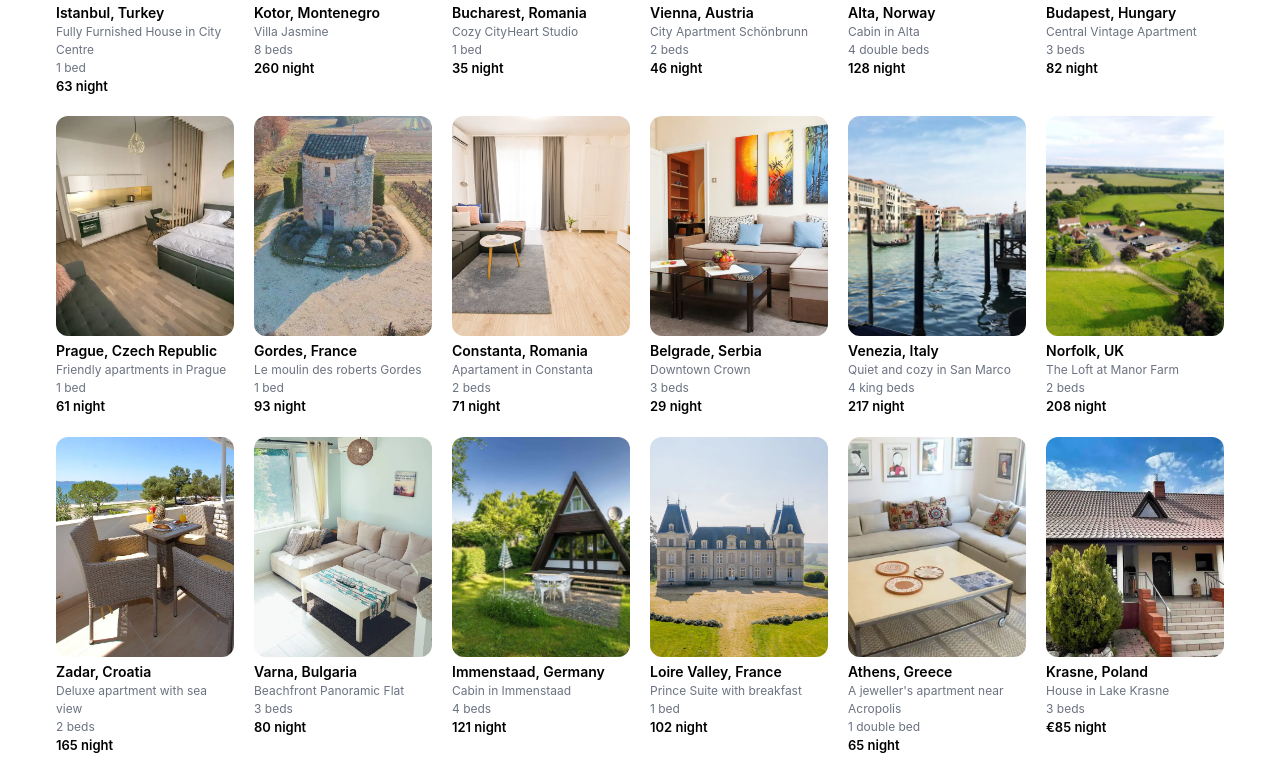
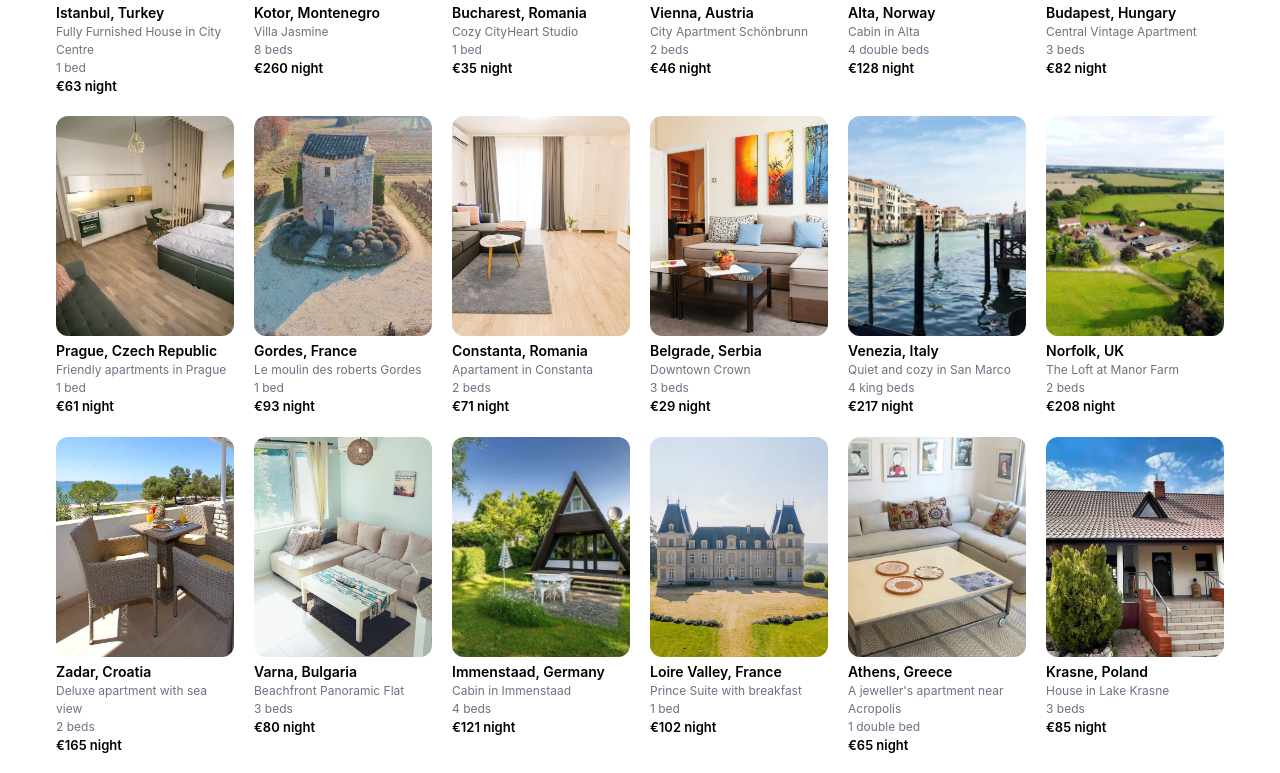
Before and after one commit to RaulMacavei/Airbnb-2.0, a React (Create React App) app: page / in a window 1280 px wide. Shown: the part 720-1493 px from the top of the page. Built offline with nearby package versions, Linux system fonts and the light colour scheme.

Commit message:
google analytics

```diff
--- a/public/index.html
+++ b/public/index.html
@@ -15,6 +15,32 @@
       href="https://fonts.googleapis.com/css2?family=Varela+Round&display=swap"
       rel="stylesheet"
     />
+    <!-- Google Analytics -->
+    <script>
+      (function (i, s, o, g, r, a, m) {
+        i["GoogleAnalyticsObject"] = r;
+        (i[r] =
+          i[r] ||
+          function () {
+            (i[r].q = i[r].q || []).push(arguments);
+          }),
+          (i[r].l = 1 * new Date());
+        (a = s.createElement(o)), (m = s.getElementsByTagName(o)[0]);
+        a.async = 1;
+        a.src = g;
+        m.parentNode.insertBefore(a, m);
+      })(
+        window,
+        document,
+        "script",
+        "https://www.google-analytics.com/analytics.js",
+        "ga"
+      );
+
+      ga("create", "UA-XXXXX-Y", "auto");
+      ga("send", "pageview");
+    </script>
+    <!-- End Google Analytics -->
     <title>Airbnb 2.0</title>
   </head>
   <body>
--- a/src/components/Rentals.js
+++ b/src/components/Rentals.js
@@ -27,161 +27,35 @@ const Rentals = () => {
       title: "Zadar, Croatia",
       description: "Deluxe apartment with sea view",
       beds: "2 beds",
-      price: "165 night",
+      price: "€165 night",
     },
     {
       image: Varna,
       title: "Varna, Bulgaria",
       description: "Beachfront Panoramic Flat",
       beds: "3 beds",
-      price: "80 night",
+      price: "€80 night",
     },
     {
       image: Immenstaad,
       title: "Immenstaad, Germany",
       description: "Cabin in Immenstaad",
       beds: "4 beds",
-      price: "121 night",
+      price: "€121 night",
     },
     {
       image: Loire,
       title: "Loire Valley, France",
       description: "Prince Suite with breakfast",
       beds: "1 bed",
-      price: "102 night",
+      price: "€102 night",
     },
     {
       image: Athens,
       title: "Athens, Greece",
       description: "A jeweller's apartment near Acropolis",
       beds: "1 double bed",
-      price: "65 night",
-    },
-    {
-      image: Krasne,
-      title: "Krasne, Poland",
-      description: "House in Lake Krasne",
-      beds: "3 beds",
-      price: "85 night",
-    },
-    {
-      image: Istanbul,
-      title: "Istanbul, Turkey",
-      description: "Fully Furnished  House in City Centre",
-      beds: "1 bed",
-      price: "63 night",
-    },
-    {
-      image: Kotor,
-      title: "Kotor, Montenegro",
-      description: "Villa Jasmine",
-      beds: "8 beds",
-      price: "260 night",
-    },
-    {
-      image: Bucharest,
-      title: "Bucharest, Romania",
-      description: "Cozy CityHeart Studio",
-      beds: "1 bed",
-      price: "35 night",
-    },
-    {
-      image: Vienna,
-      title: "Vienna, Austria",
-      description: "City Apartment Schönbrunn",
-      beds: "2 beds",
-      price: "46 night",
-    },
-    {
-      image: Norway,
-      title: "Alta, Norway",
-      description: "Cabin in Alta",
-      beds: "4 double beds",
-      price: "128 night",
-    },
-    {
-      image: Budapest,
-      title: "Budapest, Hungary",
-      description: "Central Vintage Apartment",
-      beds: "3 beds",
-      price: "82 night",
-    },
-    {
-      image: Prague,
-      title: "Prague, Czech Republic",
-      description: "Friendly apartments in Prague",
-      beds: "1 bed",
-      price: "61 night",
-    },
-    {
-      image: France,
-      title: "Gordes, France",
-      description: "Le moulin des roberts Gordes",
-      beds: "1 bed",
-      price: "93 night",
-    },
-    {
-      image: Constanta,
-      title: "Constanta, Romania",
-      description: "Apartament in Constanta",
-      beds: "2 beds",
-      price: "71 night",
-    },
-    {
-      image: Belgrade,
-      title: "Belgrade, Serbia",
-      description: "Downtown Crown",
-      beds: "3 beds",
-      price: "29 night",
-    },
-    {
-      image: Venezia,
-      title: "Venezia, Italy",
-      description: "Quiet and cozy in San Marco",
-      beds: "4 king beds",
-      price: "217 night",
-    },
-    {
-      image: Norfolk,
-      title: "Norfolk, UK",
-      description: "The Loft at Manor Farm",
-      beds: "2 beds",
-      price: "208 night",
-    },
-    {
-      image: Zadar,
-      title: "Zadar, Croatia",
-      description: "Deluxe apartment with sea view",
-      beds: "2 beds",
-      price: "165 night",
-    },
-    {
-      image: Varna,
-      title: "Varna, Bulgaria",
-      description: "Beachfront Panoramic Flat",
-      beds: "3 beds",
-      price: "80 night",
-    },
-    {
-      image: Immenstaad,
-      title: "Immenstaad, Germany",
-      description: "Cabin in Immenstaad",
-      beds: "4 beds",
-      price: "121 night",
-    },
-    {
-      image: Loire,
-      title: "Loire Valley, France",
-      description: "Prince Suite with breakfast",
-      beds: "1 bed",
-      price: "102 night",
-    },
-    {
-      image: Athens,
-      title: "Athens, Greece",
-      description: "A jeweller's apartment near Acropolis",
-      beds: "1 double bed",
-      price: "65 night",
+      price: "€65 night",
     },
     {
       image: Krasne,
@@ -195,84 +69,210 @@ const Rentals = () => {
       title: "Istanbul, Turkey",
       description: "Fully Furnished  House in City Centre",
       beds: "1 bed",
-      price: "63 night",
+      price: "€63 night",
     },
     {
       image: Kotor,
       title: "Kotor, Montenegro",
       description: "Villa Jasmine",
       beds: "8 beds",
-      price: "260 night",
+      price: "€260 night",
     },
     {
       image: Bucharest,
       title: "Bucharest, Romania",
       description: "Cozy CityHeart Studio",
       beds: "1 bed",
-      price: "35 night",
+      price: "€35 night",
     },
     {
       image: Vienna,
       title: "Vienna, Austria",
       description: "City Apartment Schönbrunn",
       beds: "2 beds",
-      price: "46 night",
+      price: "€46 night",
     },
     {
       image: Norway,
       title: "Alta, Norway",
       description: "Cabin in Alta",
       beds: "4 double beds",
-      price: "128 night",
+      price: "€128 night",
     },
     {
       image: Budapest,
       title: "Budapest, Hungary",
       description: "Central Vintage Apartment",
       beds: "3 beds",
-      price: "82 night",
+      price: "€82 night",
     },
     {
       image: Prague,
       title: "Prague, Czech Republic",
       description: "Friendly apartments in Prague",
       beds: "1 bed",
-      price: "61 night",
+      price: "€61 night",
     },
     {
       image: France,
       title: "Gordes, France",
       description: "Le moulin des roberts Gordes",
       beds: "1 bed",
-      price: "93 night",
+      price: "€93 night",
     },
     {
       image: Constanta,
       title: "Constanta, Romania",
       description: "Apartament in Constanta",
       beds: "2 beds",
-      price: "71 night",
+      price: "€71 night",
     },
     {
       image: Belgrade,
       title: "Belgrade, Serbia",
       description: "Downtown Crown",
       beds: "3 beds",
-      price: "29 night",
+      price: "€29 night",
     },
     {
       image: Venezia,
       title: "Venezia, Italy",
       description: "Quiet and cozy in San Marco",
       beds: "4 king beds",
-      price: "217 night",
+      price: "€217 night",
     },
     {
       image: Norfolk,
       title: "Norfolk, UK",
       description: "The Loft at Manor Farm",
       beds: "2 beds",
-      price: "208 night",
+      price: "€208 night",
+    },
+    {
+      image: Zadar,
+      title: "Zadar, Croatia",
+      description: "Deluxe apartment with sea view",
+      beds: "2 beds",
+      price: "€165 night",
+    },
+    {
+      image: Varna,
+      title: "Varna, Bulgaria",
+      description: "Beachfront Panoramic Flat",
+      beds: "3 beds",
+      price: "€80 night",
+    },
+    {
+      image: Immenstaad,
+      title: "Immenstaad, Germany",
+      description: "Cabin in Immenstaad",
+      beds: "4 beds",
+      price: "€121 night",
+    },
+    {
+      image: Loire,
+      title: "Loire Valley, France",
+      description: "Prince Suite with breakfast",
+      beds: "1 bed",
+      price: "€102 night",
+    },
+    {
+      image: Athens,
+      title: "Athens, Greece",
+      description: "A jeweller's apartment near Acropolis",
+      beds: "1 double bed",
+      price: "€65 night",
+    },
+    {
+      image: Krasne,
+      title: "Krasne, Poland",
+      description: "House in Lake Krasne",
+      beds: "3 beds",
+      price: "€85 night",
+    },
+    {
+      image: Istanbul,
+      title: "Istanbul, Turkey",
+      description: "Fully Furnished  House in City Centre",
+      beds: "1 bed",
+      price: "€63 night",
+    },
+    {
+      image: Kotor,
+      title: "Kotor, Montenegro",
+      description: "Villa Jasmine",
+      beds: "8 beds",
+      price: "€260 night",
+    },
+    {
+      image: Bucharest,
+      title: "Bucharest, Romania",
+      description: "Cozy CityHeart Studio",
+      beds: "1 bed",
+      price: "€35 night",
+    },
+    {
+      image: Vienna,
+      title: "Vienna, Austria",
+      description: "City Apartment Schönbrunn",
+      beds: "2 beds",
+      price: "€46 night",
+    },
+    {
+      image: Norway,
+      title: "Alta, Norway",
+      description: "Cabin in Alta",
+      beds: "4 double beds",
+      price: "€128 night",
+    },
+    {
+      image: Budapest,
+      title: "Budapest, Hungary",
+      description: "Central Vintage Apartment",
+      beds: "3 beds",
+      price: "€82 night",
+    },
+    {
+      image: Prague,
+      title: "Prague, Czech Republic",
+      description: "Friendly apartments in Prague",
+      beds: "1 bed",
+      price: "€61 night",
+    },
+    {
+      image: France,
+      title: "Gordes, France",
+      description: "Le moulin des roberts Gordes",
+      beds: "1 bed",
+      price: "€93 night",
+    },
+    {
+      image: Constanta,
+      title: "Constanta, Romania",
+      description: "Apartament in Constanta",
+      beds: "2 beds",
+      price: "€71 night",
+    },
+    {
+      image: Belgrade,
+      title: "Belgrade, Serbia",
+      description: "Downtown Crown",
+      beds: "3 beds",
+      price: "€29 night",
+    },
+    {
+      image: Venezia,
+      title: "Venezia, Italy",
+      description: "Quiet and cozy in San Marco",
+      beds: "4 king beds",
+      price: "€217 night",
+    },
+    {
+      image: Norfolk,
+      title: "Norfolk, UK",
+      description: "The Loft at Manor Farm",
+      beds: "2 beds",
+      price: "€208 night",
     },
   ];
   return (
```
